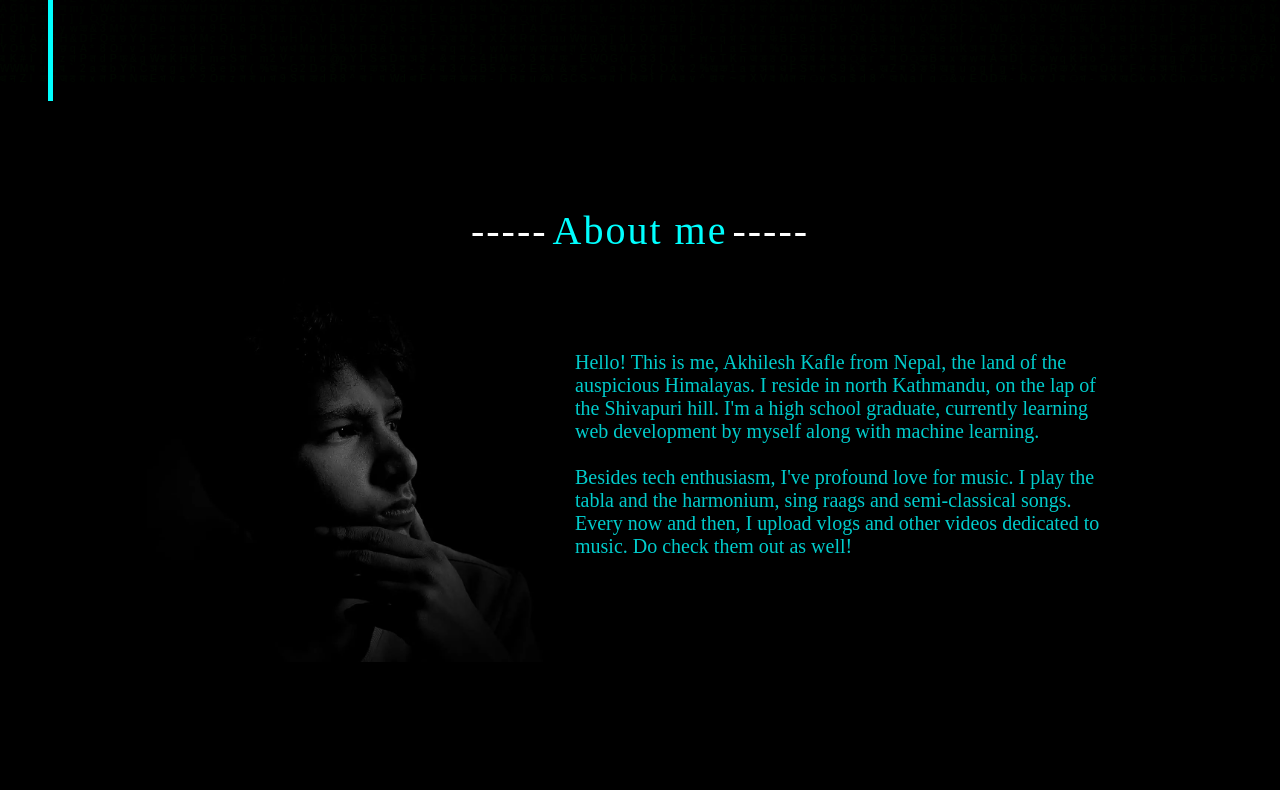
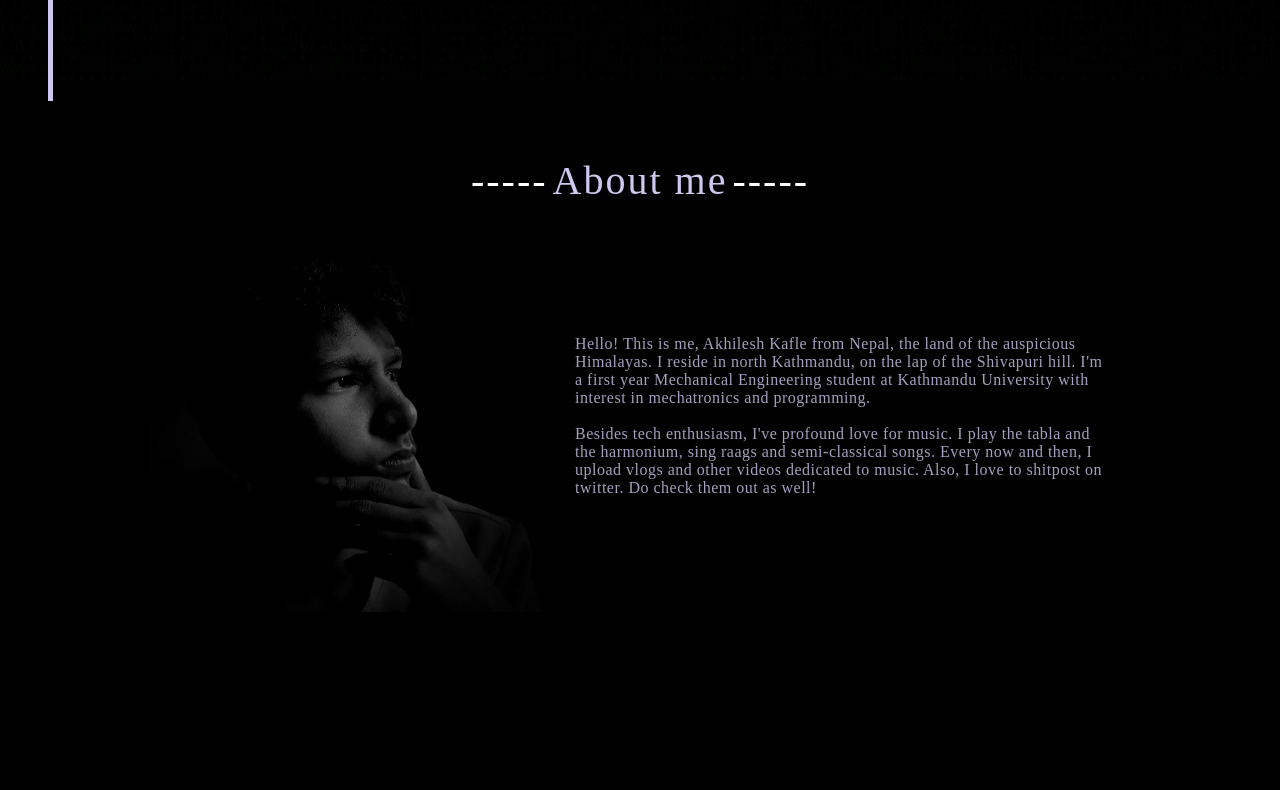
Before and after one commit to kaflesque/website, a plain HTML site: page index.html in a window 1280 px wide. Shown: the part 718-1508 px from the top of the page. Drawn offline with Linux system fonts and the light colour scheme.

Commit message:
about-info change

```diff
--- a/css/about.css
+++ b/css/about.css
@@ -1,5 +1,5 @@
 .about{
-    padding-top: 100px;
+    padding-top: 50px;
     min-height: 100vh;
 }
 .about-container{
@@ -43,6 +43,7 @@
     color: var(--color);
     padding: 10px;
     margin:20px;
-    font-size: 20px;
+    font-size: 16px;
     opacity: 0.8;
+    letter-spacing: 0.5px;
 }
--- a/css/style.css
+++ b/css/style.css
@@ -8,7 +8,7 @@
 }
 
 :root{
-    --color:aqua;
+    --color:#cec8ef;
     --primary:white;
     --secondary:black;
 }
@@ -17,7 +17,7 @@ body{
     background-color: var(--secondary);
 }
 ::-webkit-scrollbar {
-    width: 10px;
+    width: 5px;
 }
 
 ::-webkit-scrollbar-thumb {
--- a/index.html
+++ b/index.html
@@ -18,6 +18,26 @@
     <title>Akhilesh Kafle</title>
 </head>
 <body>
+
+    <!--
+
+
+
+                   ,-.  ,---,               ,--,                          ,---,
+               ,--/ /|,--.' |      ,--,   ,--.'|                        ,--.' |
+             ,--. :/ ||  |  :    ,--.'|   |  | :                        |  |  :
+             :  : ' / :  :  :    |  |,    :  : '               .--.--.  :  :  :
+   ,--.--.   |  '  /  :  |  |,--.`--'_    |  ' |      ,---.   /  /    ' :  |  |,--.
+  /       \  '  |  :  |  :  '   |,' ,'|   '  | |     /     \ |  :  /`./ |  :  '   |
+ .--.  .-. | |  |   \ |  |   /' :'  | |   |  | :    /    /  ||  :  ;_   |  |   /' :
+  \__\/: . . '  : |. \'  :  | | ||  | :   '  : |__ .    ' / | \  \    `.'  :  | | |
+  ," .--.; | |  | ' \ \  |  ' | :'  : |__ |  | '.'|'   ;   /|  `----.   \  |  ' | :
+ /  /  ,.  | '  : |--'|  :  :_:,'|  | '.'|;  :    ;'   |  / | /  /`--'  /  :  :_:,'
+;  :   .'   \;  |,'   |  | ,'    ;  :    ;|  ,   / |   :    |'--'.     /|  | ,'
+|  ,     .-./'--'     `--''      |  ,   /  ---`-'   \   \  /   `--'---' `--''
+ `--`---'                         ---`-'             `----'
+
+    -->
     <canvas id="c"></canvas>
     <div class="preloader">
         <div class="preloader-text"> </div>
@@ -95,12 +115,11 @@
                     <img draggable="false" src="img/akhilesh.jpg" alt="akhilesh" class="potarit">
                 </div>
                 <div class="text-content">
-                    <p>Hello! This is me, Akhilesh Kafle from Nepal, the land of the auspicious Himalayas. I reside in north Kathmandu, on the lap of the Shivapuri hill. I'm a high school graduate, currently learning web development by myself along with machine learning.</p>
+                    <p>Hello! This is me, Akhilesh Kafle from Nepal, the land of the auspicious Himalayas. I reside in north Kathmandu, on the lap of the Shivapuri hill. I'm a first year Mechanical Engineering student at Kathmandu University with interest in mechatronics and programming.
                     <br>
-                    <p>
-                        Besides tech enthusiasm, I've profound love for music. I play the tabla and the harmonium, sing raags and semi-classical songs. Every now and then, I upload vlogs and other videos dedicated to music. Do check them out as well!
+                    <br>
+                    Besides tech enthusiasm, I've profound love for music. I play the tabla and the harmonium, sing raags and semi-classical songs. Every now and then, I upload vlogs and other videos dedicated to music. Also, I love to shitpost on twitter. Do check them out as well!
                     </p>
-                    <br>
                 </div>
             </div>
         </div>
```
